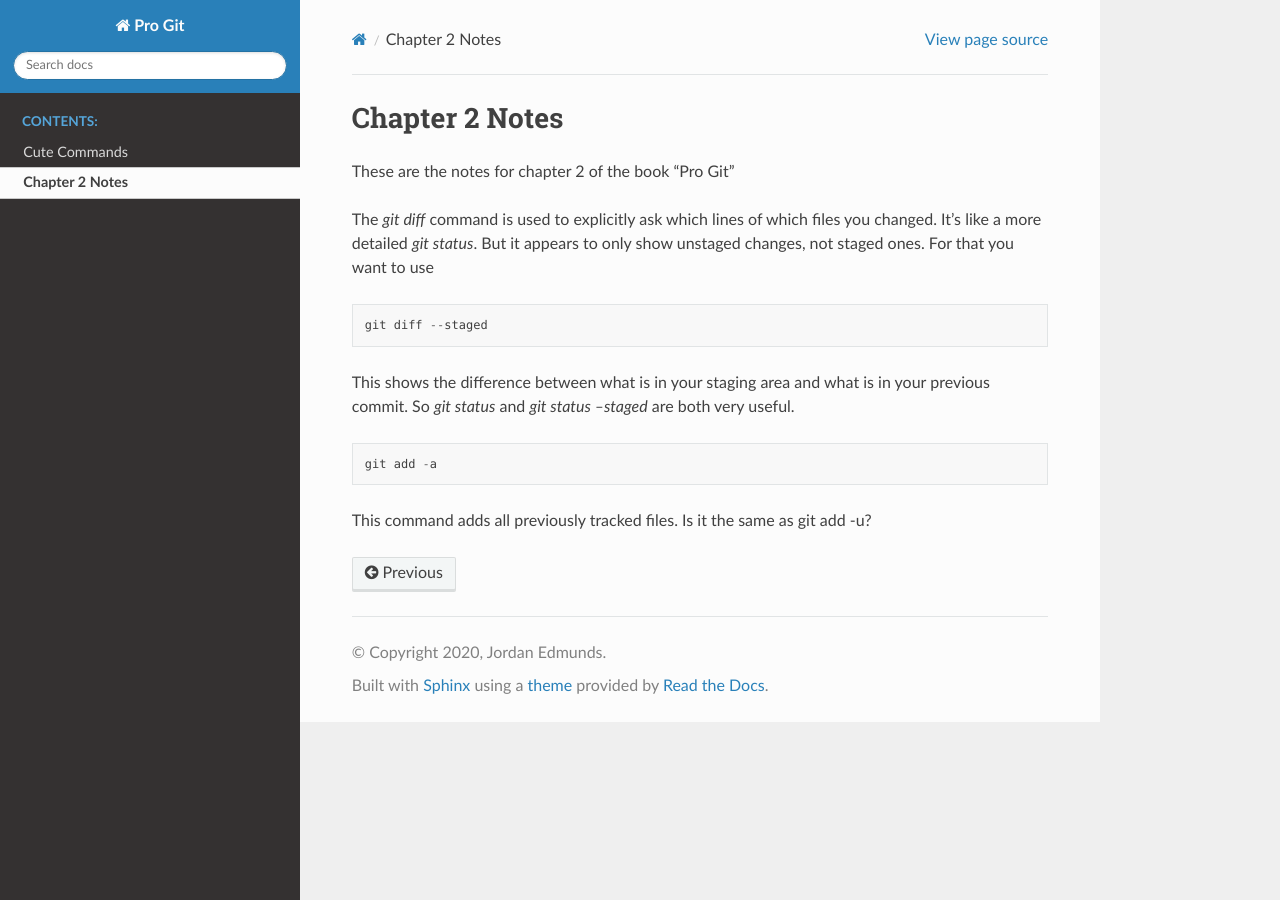
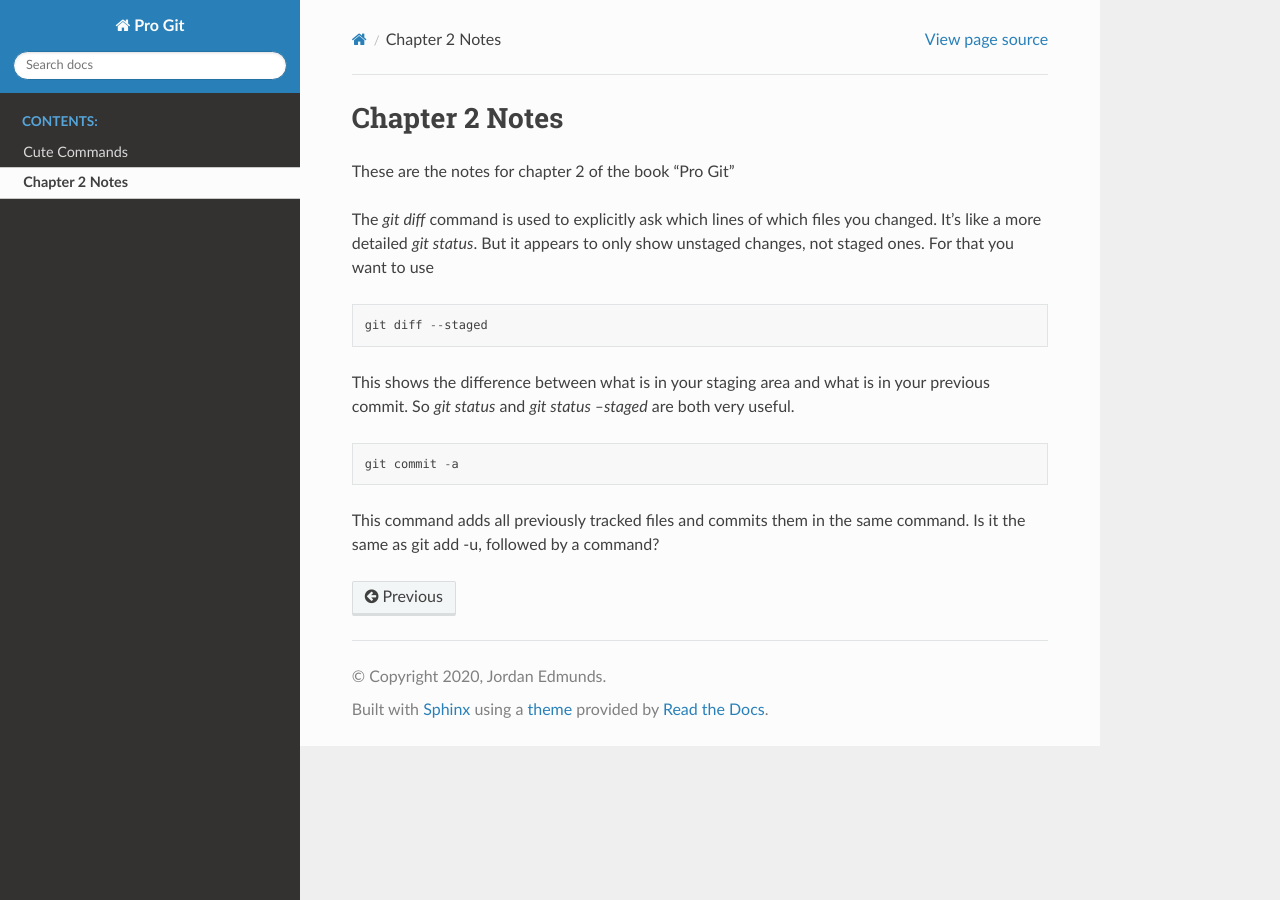
Before and after one commit to edmundsj/gitNotes, a Sphinx documentation site: the page built from docs/notes_chapter2.rst, in a window 1280 px wide. Built offline with Sphinx 7.4.7 and the Read the Docs theme 2.0.0, drawn with Linux system fonts in a browser that asks for light colours.

Commit message:
added a random file, tweaked some notes

```diff
--- a/docs/notes_chapter2.rst
+++ b/docs/notes_chapter2.rst
@@ -13,6 +13,6 @@ This shows the difference between what is in your staging area and what is in yo
 
 .. code-block::
 
-    git add -a
+    git commit -a
 
-This command adds all previously tracked files. Is it the same as git add -u?
+This command adds all previously tracked files and commits them in the same command. Is it the same as git add -u, followed by a command?
--- /dev/null
+++ b/docs/random_file.rst
@@ -0,0 +1 @@
+aoneuhtasoteu
```
